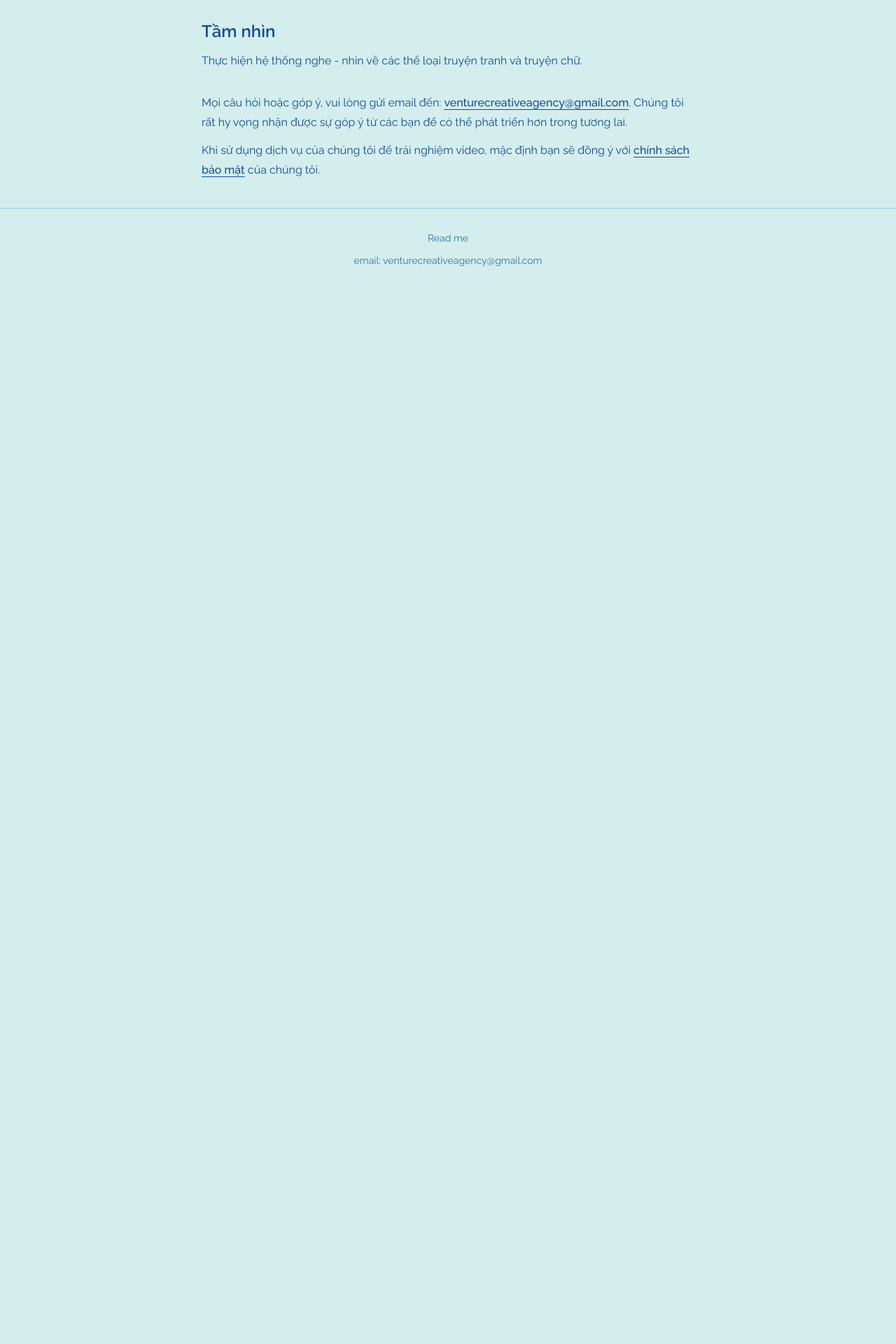
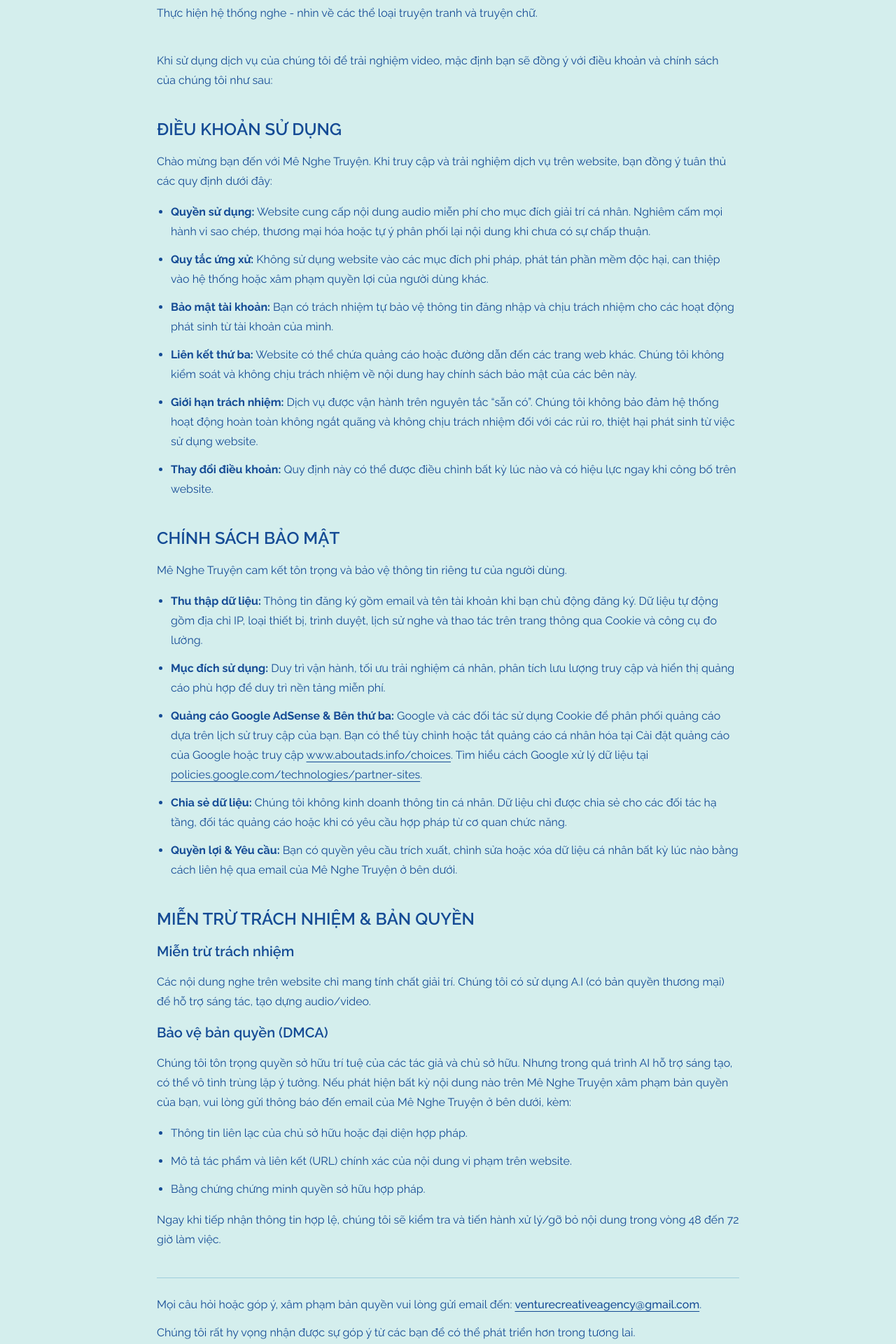
Before and after one commit to vca-cloud/me-nghe-truyen, a Next.js app: page /about in a window 1280 px wide. Shown: the part 520-2440 px from the top of the page at 70% size. Before the commit the page ends 934 px from the top, so only its background shows below. Built offline with nearby package versions, Linux system fonts and the light colour scheme; no server answers.

Commit message:
Cập nhật nội dung trang Read me

```diff
--- a/app/about/page.tsx
+++ b/app/about/page.tsx
@@ -2,23 +2,20 @@ import { Header } from "@/components/header"
 import { Footer } from "@/components/footer"
 
 export const metadata = {
-  title: "Về chúng tôi | mê nghe truyện",
-  description: "Giới thiệu nền tảng mê nghe truyện — nghe audio miễn phí, đơn giản, tiện dụng.",
+  title: "Read me | Mê nghe truyện",
+  description: "Thông tin, điều khoản sử dụng, chính sách bảo mật và bản quyền của Mê nghe truyện.",
 }
+
+const contactEmail = "venturecreativeagency@gmail.com"
 
 export default function AboutPage() {
   return (
     <div className="min-h-screen bg-background">
       <Header />
-      <main className="mx-auto w-full max-w-3xl px-4 py-10 md:px-8">
-        <article className="space-y-8 text-foreground">
-          <header className="space-y-3">
-            <h1 className="text-3xl font-bold tracking-tight">Về mê nghe truyện</h1>
-            <p className="text-base leading-7">
-              mê nghe truyện là nền tảng nghe audio trực tuyến miễn phí, đơn giản, tiện dụng, không cần đăng nhập.
-            </p>
-          </header>
-
+      <main className="mx-auto w-full max-w-4xl px-4 py-10 md:px-8">
+        <article className="space-y-10 text-foreground">
+          <header className="space-y-4">
+            <h1 className="text-3xl font-bold tracking-tight text-[#EE4D2D]">MÊ NGHE TRUYỆN</h1>
             <section className="space-y-3">
               <h2 className="text-2xl font-semibold">Tiện ích giải trí</h2>
               <ul className="list-disc space-y-2 pl-5 leading-7">
@@ -28,6 +25,7 @@ export default function AboutPage() {
                 <li>Nhấp vào là nghe. Hoàn toàn không thu phí nghe audio.</li>
               </ul>
             </section>
+          </header>
 
           <section className="space-y-3">
             <h2 className="text-2xl font-semibold">Sứ mệnh</h2>
@@ -36,29 +34,55 @@ export default function AboutPage() {
 
           <section className="space-y-3">
             <h2 className="text-2xl font-semibold">Tầm nhìn</h2>
-            <p className="leading-7">
-              Thực hiện hệ thống nghe - nhìn về các thể loại truyện tranh và truyện chữ.
-            </p>
+            <p className="leading-7">Thực hiện hệ thống nghe - nhìn về các thể loại truyện tranh và truyện chữ.</p>
           </section>
 
-          <section className="space-y-3">
           <p className="leading-7">
-              Mọi câu hỏi hoặc góp ý, vui lòng gửi email đến:{" "}
-              <a
-                href="mailto:venturecreativeagency@gmail.com"
-                className="font-medium underline underline-offset-4 hover:text-primary"
-              >
-                venturecreativeagency@gmail.com
-              </a>
-              . Chúng tôi rất hy vọng nhận được sự góp ý từ các bạn để có thể phát triển hơn trong tương lai.
+            Khi sử dụng dịch vụ của chúng tôi để trải nghiệm video, mặc định bạn sẽ đồng ý với điều khoản và chính sách của chúng tôi như sau:
           </p>
-            <p className="leading-7">
-              Khi sử dụng dịch vụ của chúng tôi để trải nghiệm video, mặc định bạn sẽ đồng ý với{" "}
-              <a href="/privacy" className="font-medium underline underline-offset-4 hover:text-primary">
-                chính sách bảo mật
-              </a>{" "}
-              của chúng tôi.
-            </p>
+
+          <section className="space-y-4">
+            <h2 className="text-2xl font-semibold">ĐIỀU KHOẢN SỬ DỤNG</h2>
+            <p className="leading-7">Chào mừng bạn đến với Mê Nghe Truyện. Khi truy cập và trải nghiệm dịch vụ trên website, bạn đồng ý tuân thủ các quy định dưới đây:</p>
+            <ul className="list-disc space-y-3 pl-5 leading-7">
+              <li><strong>Quyền sử dụng:</strong> Website cung cấp nội dung audio miễn phí cho mục đích giải trí cá nhân. Nghiêm cấm mọi hành vi sao chép, thương mại hóa hoặc tự ý phân phối lại nội dung khi chưa có sự chấp thuận.</li>
+              <li><strong>Quy tắc ứng xử:</strong> Không sử dụng website vào các mục đích phi pháp, phát tán phần mềm độc hại, can thiệp vào hệ thống hoặc xâm phạm quyền lợi của người dùng khác.</li>
+              <li><strong>Bảo mật tài khoản:</strong> Bạn có trách nhiệm tự bảo vệ thông tin đăng nhập và chịu trách nhiệm cho các hoạt động phát sinh từ tài khoản của mình.</li>
+              <li><strong>Liên kết thứ ba:</strong> Website có thể chứa quảng cáo hoặc đường dẫn đến các trang web khác. Chúng tôi không kiểm soát và không chịu trách nhiệm về nội dung hay chính sách bảo mật của các bên này.</li>
+              <li><strong>Giới hạn trách nhiệm:</strong> Dịch vụ được vận hành trên nguyên tắc “sẵn có”. Chúng tôi không bảo đảm hệ thống hoạt động hoàn toàn không ngắt quãng và không chịu trách nhiệm đối với các rủi ro, thiệt hại phát sinh từ việc sử dụng website.</li>
+              <li><strong>Thay đổi điều khoản:</strong> Quy định này có thể được điều chỉnh bất kỳ lúc nào và có hiệu lực ngay khi công bố trên website.</li>
+            </ul>
+          </section>
+
+          <section className="space-y-4">
+            <h2 className="text-2xl font-semibold">CHÍNH SÁCH BẢO MẬT</h2>
+            <p className="leading-7">Mê Nghe Truyện cam kết tôn trọng và bảo vệ thông tin riêng tư của người dùng.</p>
+            <ul className="list-disc space-y-3 pl-5 leading-7">
+              <li><strong>Thu thập dữ liệu:</strong> Thông tin đăng ký gồm email và tên tài khoản khi bạn chủ động đăng ký. Dữ liệu tự động gồm địa chỉ IP, loại thiết bị, trình duyệt, lịch sử nghe và thao tác trên trang thông qua Cookie và công cụ đo lường.</li>
+              <li><strong>Mục đích sử dụng:</strong> Duy trì vận hành, tối ưu trải nghiệm cá nhân, phân tích lưu lượng truy cập và hiển thị quảng cáo phù hợp để duy trì nền tảng miễn phí.</li>
+              <li><strong>Quảng cáo Google AdSense &amp; Bên thứ ba:</strong> Google và các đối tác sử dụng Cookie để phân phối quảng cáo dựa trên lịch sử truy cập của bạn. Bạn có thể tùy chỉnh hoặc tắt quảng cáo cá nhân hóa tại Cài đặt quảng cáo của Google hoặc truy cập <a className="underline underline-offset-4 hover:text-primary" href="https://www.aboutads.info/choices">www.aboutads.info/choices</a>. Tìm hiểu cách Google xử lý dữ liệu tại <a className="underline underline-offset-4 hover:text-primary" href="https://policies.google.com/technologies/partner-sites">policies.google.com/technologies/partner-sites</a>.</li>
+              <li><strong>Chia sẻ dữ liệu:</strong> Chúng tôi không kinh doanh thông tin cá nhân. Dữ liệu chỉ được chia sẻ cho các đối tác hạ tầng, đối tác quảng cáo hoặc khi có yêu cầu hợp pháp từ cơ quan chức năng.</li>
+              <li><strong>Quyền lợi &amp; Yêu cầu:</strong> Bạn có quyền yêu cầu trích xuất, chỉnh sửa hoặc xóa dữ liệu cá nhân bất kỳ lúc nào bằng cách liên hệ qua email của Mê Nghe Truyện ở bên dưới.</li>
+            </ul>
+          </section>
+
+          <section className="space-y-4">
+            <h2 className="text-2xl font-semibold">MIỄN TRỪ TRÁCH NHIỆM &amp; BẢN QUYỀN</h2>
+            <h3 className="text-xl font-semibold">Miễn trừ trách nhiệm</h3>
+            <p className="leading-7">Các nội dung nghe trên website chỉ mang tính chất giải trí. Chúng tôi có sử dụng A.I (có bản quyền thương mại) để hỗ trợ sáng tác, tạo dựng audio/video.</p>
+            <h3 className="text-xl font-semibold">Bảo vệ bản quyền (DMCA)</h3>
+            <p className="leading-7">Chúng tôi tôn trọng quyền sở hữu trí tuệ của các tác giả và chủ sở hữu. Nhưng trong quá trình AI hỗ trợ sáng tạo, có thể vô tình trùng lặp ý tưởng. Nếu phát hiện bất kỳ nội dung nào trên Mê Nghe Truyện xâm phạm bản quyền của bạn, vui lòng gửi thông báo đến email của Mê Nghe Truyện ở bên dưới, kèm:</p>
+            <ul className="list-disc space-y-3 pl-5 leading-7">
+              <li>Thông tin liên lạc của chủ sở hữu hoặc đại diện hợp pháp.</li>
+              <li>Mô tả tác phẩm và liên kết (URL) chính xác của nội dung vi phạm trên website.</li>
+              <li>Bằng chứng chứng minh quyền sở hữu hợp pháp.</li>
+            </ul>
+            <p className="leading-7">Ngay khi tiếp nhận thông tin hợp lệ, chúng tôi sẽ kiểm tra và tiến hành xử lý/gỡ bỏ nội dung trong vòng 48 đến 72 giờ làm việc.</p>
+          </section>
+
+          <section className="space-y-3 border-t pt-6">
+            <p className="leading-7">Mọi câu hỏi hoặc góp ý, xâm phạm bản quyền vui lòng gửi email đến: <a className="font-medium underline underline-offset-4 hover:text-primary" href={`mailto:${contactEmail}`}>{contactEmail}</a>.</p>
+            <p className="leading-7">Chúng tôi rất hy vọng nhận được sự góp ý từ các bạn để có thể phát triển hơn trong tương lai.</p>
           </section>
         </article>
       </main>
```
Lines whose indentation alone changed are shown as unchanged.
